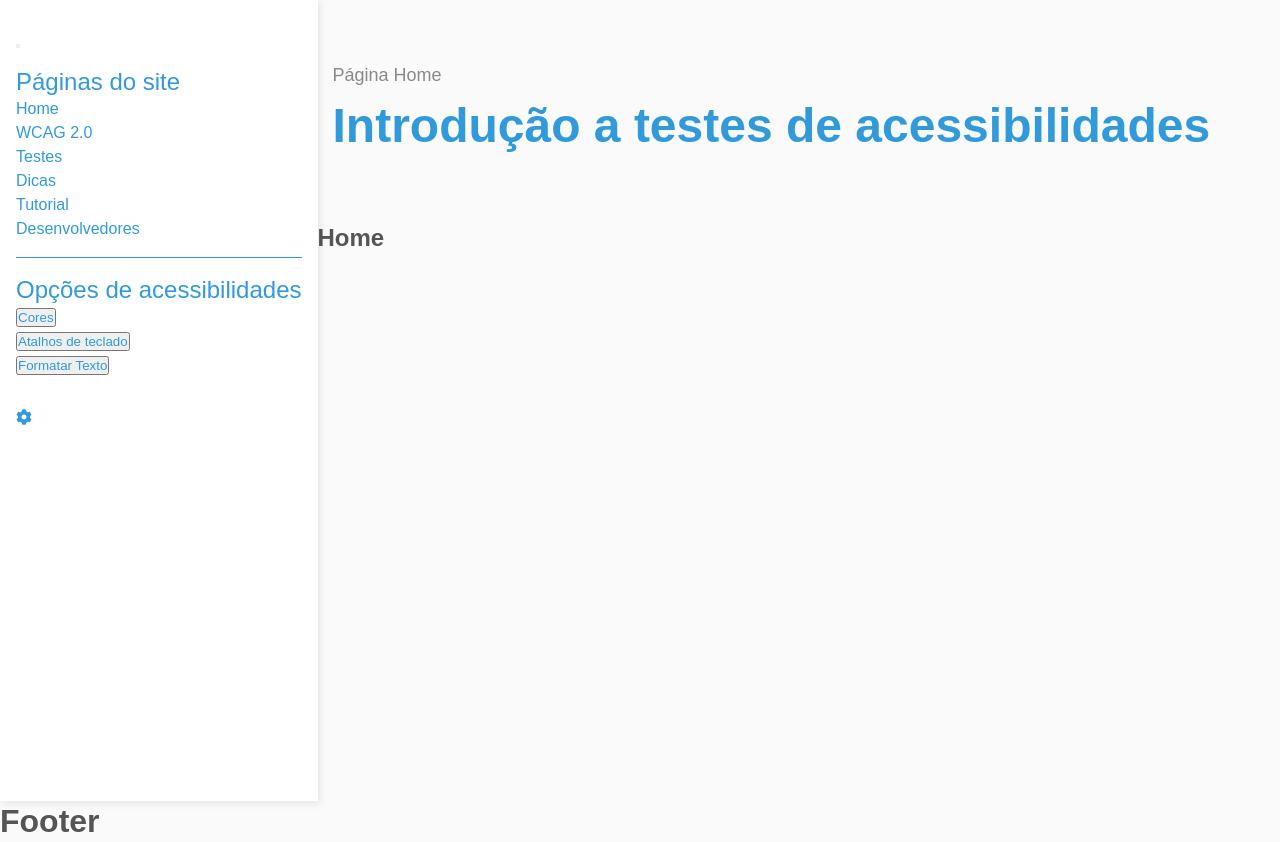
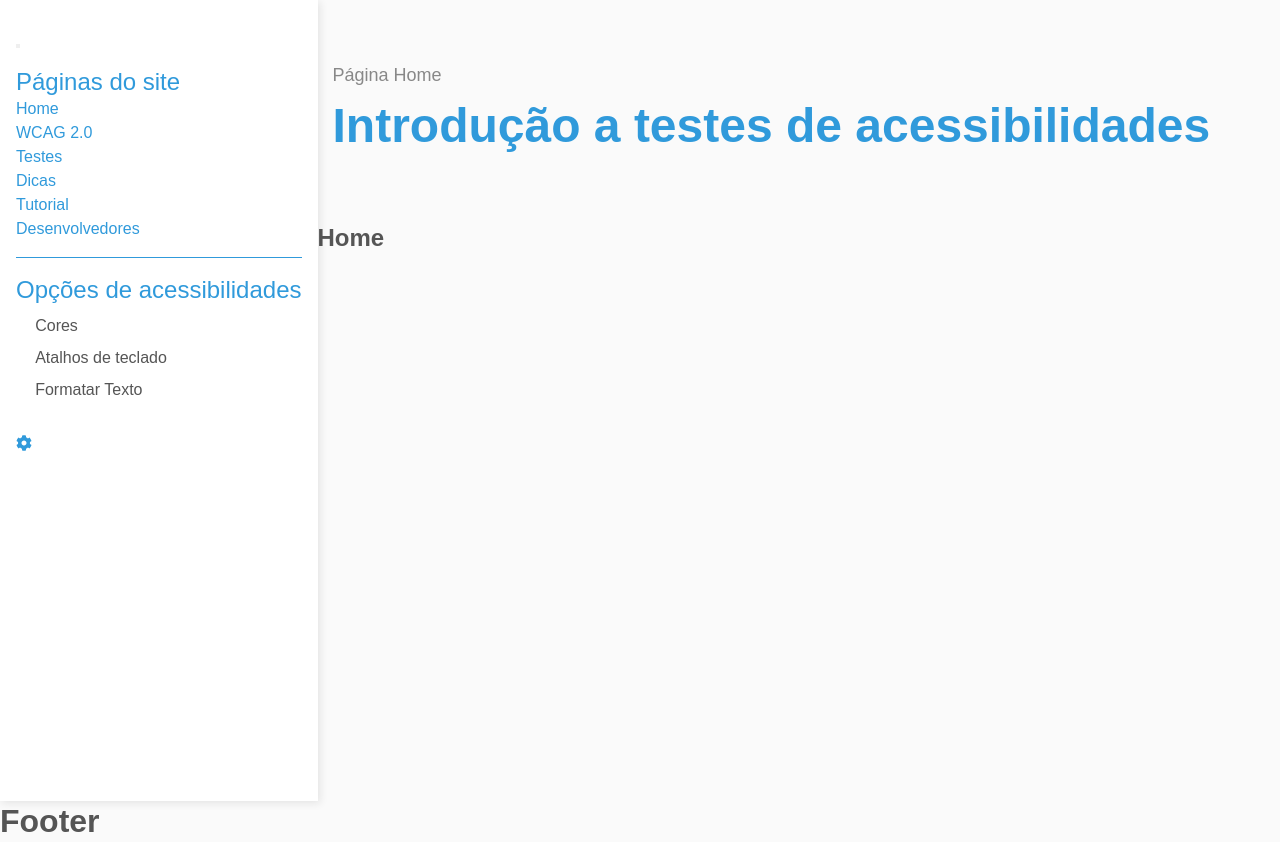
Before and after one commit to Henrique1204/Acessibilidade-SENAI, a React (Create React App) app: page / in a window 1280 px wide. Built offline with nearby package versions, Linux system fonts and the light colour scheme.

Commit message:
Estilizar componente OpcoesAcessibilidade

```diff
--- a/src/Componentes/OpcoesAcessibilidade/OpcoesAcessibilidade.module.css
+++ b/src/Componentes/OpcoesAcessibilidade/OpcoesAcessibilidade.module.css
@@ -0,0 +1,22 @@
+.OpcoesAcessibilidade {
+    padding-left: 1rem;
+}
+
+.OpcoesAcessibilidade li {
+    margin-top: 0.5rem;
+}
+
+.OpcoesAcessibilidade button {
+    padding: 0.2rem;
+    border: none;
+    font-size: 1rem;
+    color: #555;
+    background-color: transparent;
+    cursor: pointer;
+    outline: none;
+    transition: color 0.3s ease;
+}
+
+.OpcoesAcessibilidade button:hover, .OpcoesAcessibilidade button:focus {
+    color: var(--corPrincipal);
+}
```
